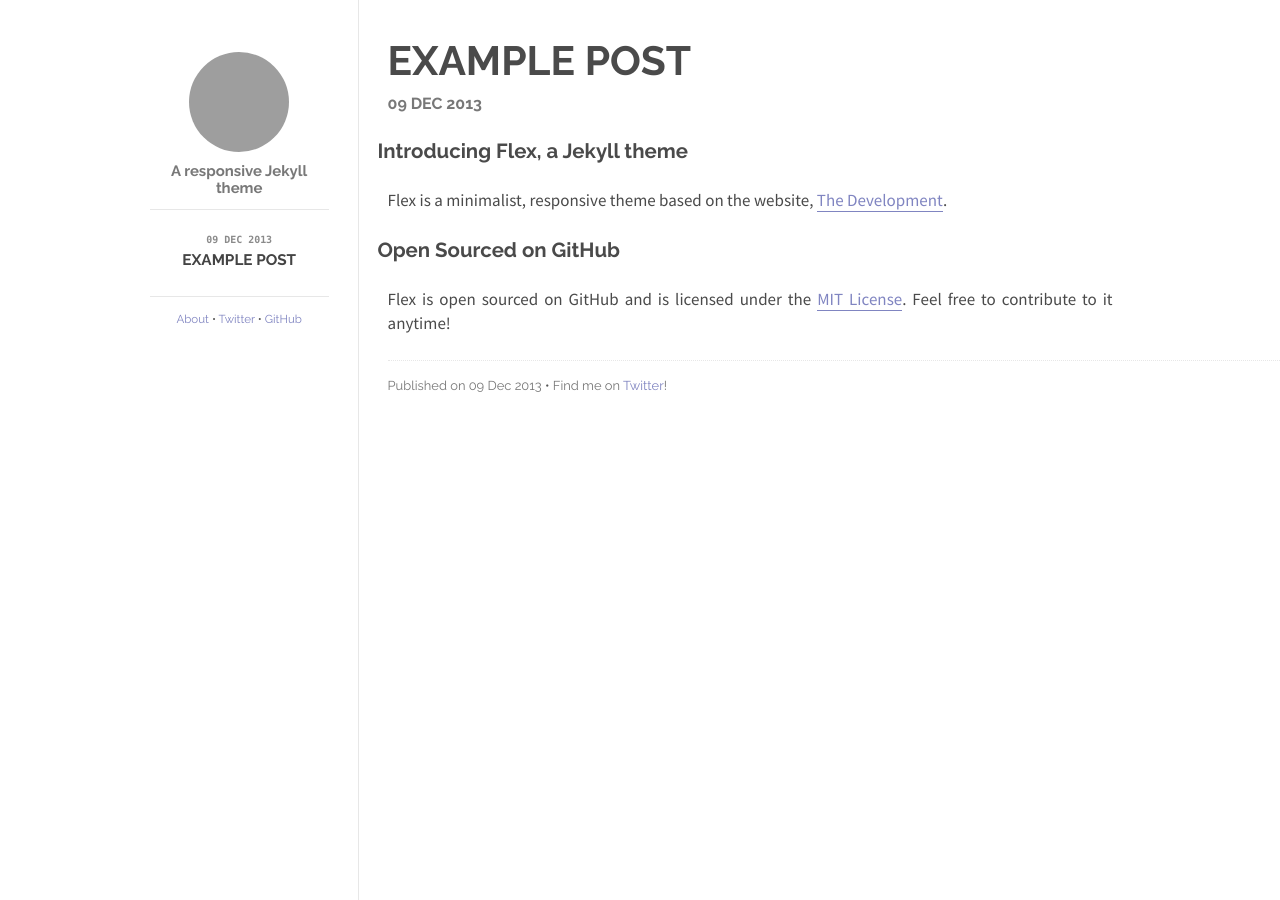
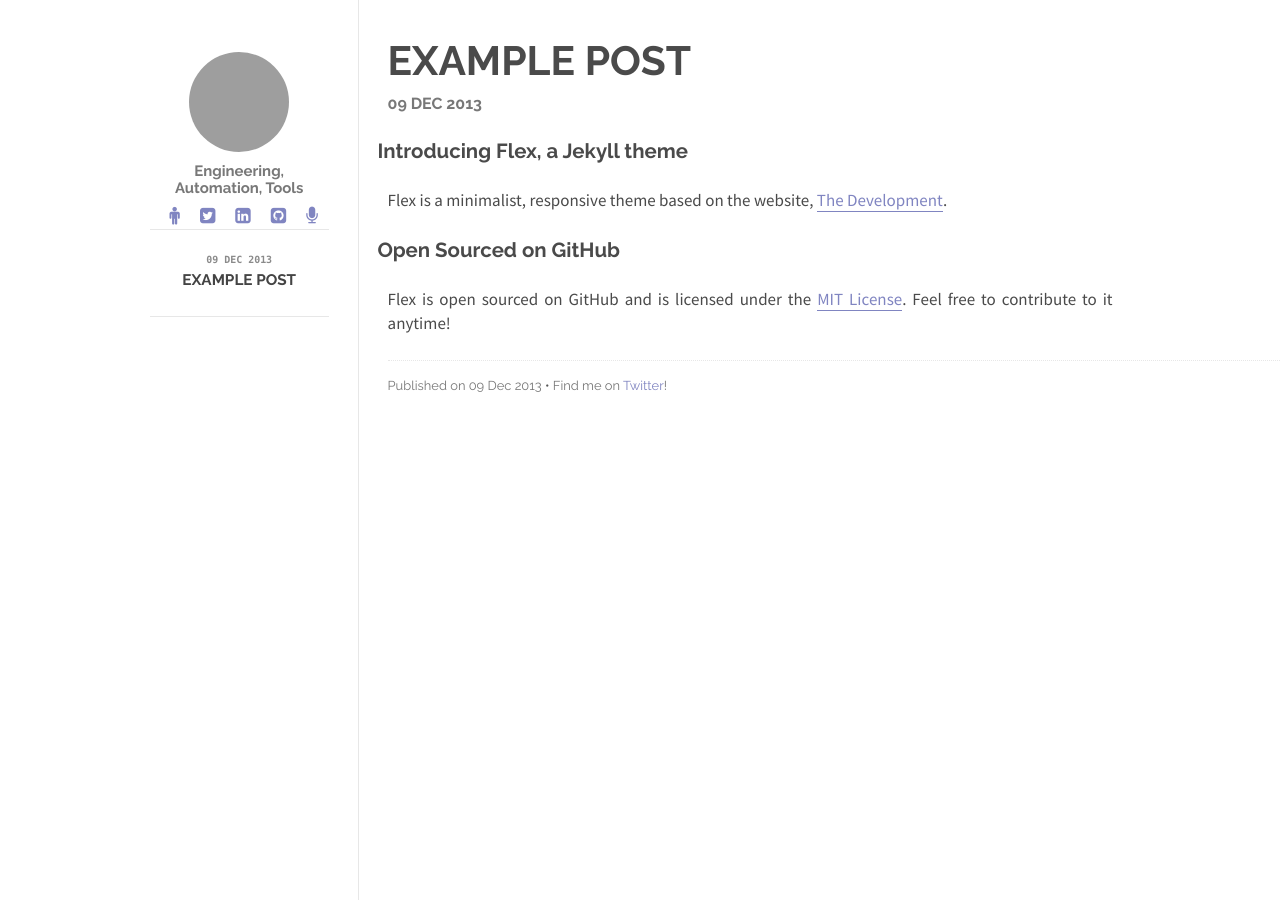
Before and after one commit to rodrigozrusso/rodrigozrusso.github.io, a Jekyll site: the page built from index.html, in a window 1280 px wide. Built offline with Jekyll 4.4.1, drawn with Linux system fonts in a browser that asks for light colours; nearby versions of some CDN libraries; Markdown is read by kramdown in place of the engine named in the settings; grey boxes are pictures that could not be loaded.

Commit message:
Adding social links in main page

```diff
--- a/_layouts/default.html
+++ b/_layouts/default.html
@@ -18,17 +18,29 @@
       <!-- Google Fonts -->
       <link href='http://fonts.googleapis.com/css?family=Source+Sans+Pro:300,400,700' rel='stylesheet' type='text/css'>
       <link href='http://fonts.googleapis.com/css?family=Raleway:300,400,700' rel='stylesheet' type='text/css'>
+      <link href="//netdna.bootstrapcdn.com/font-awesome/4.0.3/css/font-awesome.css" rel="stylesheet">
   </head>
   <body>
     <div class="site">
       <div class="sidebar" id="sidebar">
         <div class="header">
           <h1 class="title"><a href="/"><img id="logo" src="{{ 'rodrigozrusso@gmail.com' | get_gravatar }}?s=100" /></a></h1>
-          <span class="tagline">A responsive Jekyll theme</span>
+          <span class="tagline">{{ site.description }}</span>
+        </div>
+        <div id="social-wrapper">
+          <ul>
+            <li> <a href="{{ site.aboutme }}"><i class="fa fa-male"></i></a></li>
+            <li> <a href="{{ site.twitter }}"><i class="fa fa-twitter-square"></i></a></li>
+            <li> <a href="{{ site.linkedin }}"><i class="fa fa-linkedin-square"></i></a> </li>
+          </ul>
+          <ul>
+            <li> <a href="{{ site.github }}"><i class="fa fa-github-square"></i></a></li>
+            <li> <a href="{{ site.lanyrd }}"><i class="fa fa-microphone"></i></a></li>
+          </ul>
         </div>
         <div class="posts">
           <ul class="posts-list">
-            {% for post in site.posts %}
+            {% for post in site.posts limit: 3 %}
               <li class="post-link">
                 <a class="post-title" href="{{ post.url }}">
                   <span class="post-date">{{ post.date | date_to_string }}</span>
@@ -39,11 +51,6 @@
           </ul>
         </div>
         <div class="footer">
-          <span id="footer-links">
-            <a href="" class="footer-link">About</a> <span class="separator">&bull;</span>
-            <a href="" class="footer-link">Twitter</a> <span class="separator">&bull;</span>
-            <a href="" class="footer-link">GitHub</a>
-          </span>
         </div>
       </div>
 
@@ -51,5 +58,6 @@
 
     </div>
     <script src="/scripts/responsive.js" type="text/javascript"></script>
+    {% include _analytics.html %}
   </body>
 </html>
--- a/css/main.css
+++ b/css/main.css
@@ -275,6 +275,38 @@ a:hover {
   opacity: 0.7;
 }
 
+/** Social */
+#social-wrapper
+{
+  color:#5c646f;
+  padding:10px 0;
+  list-style-type: none;
+}
+
+#social-wrapper a
+{
+  font-size:18px;
+  text-indent:20px;
+}
+
+#social-wrapper ul {
+    padding: 0;
+    list-style-type: none;
+}
+
+#social-wrapper li
+{
+  font-size:18px;
+  text-indent:0;
+  word-spacing:10px;
+  float:left;
+}
+
+#social-wrapper a:hover
+{
+  color:#2d1e18;
+  transition:all .3s ease 0;
+}
 /*****************************************************************************/
 /*
 /* Colophon
```
Also changed, not shown: images/logo.png (deleted).
